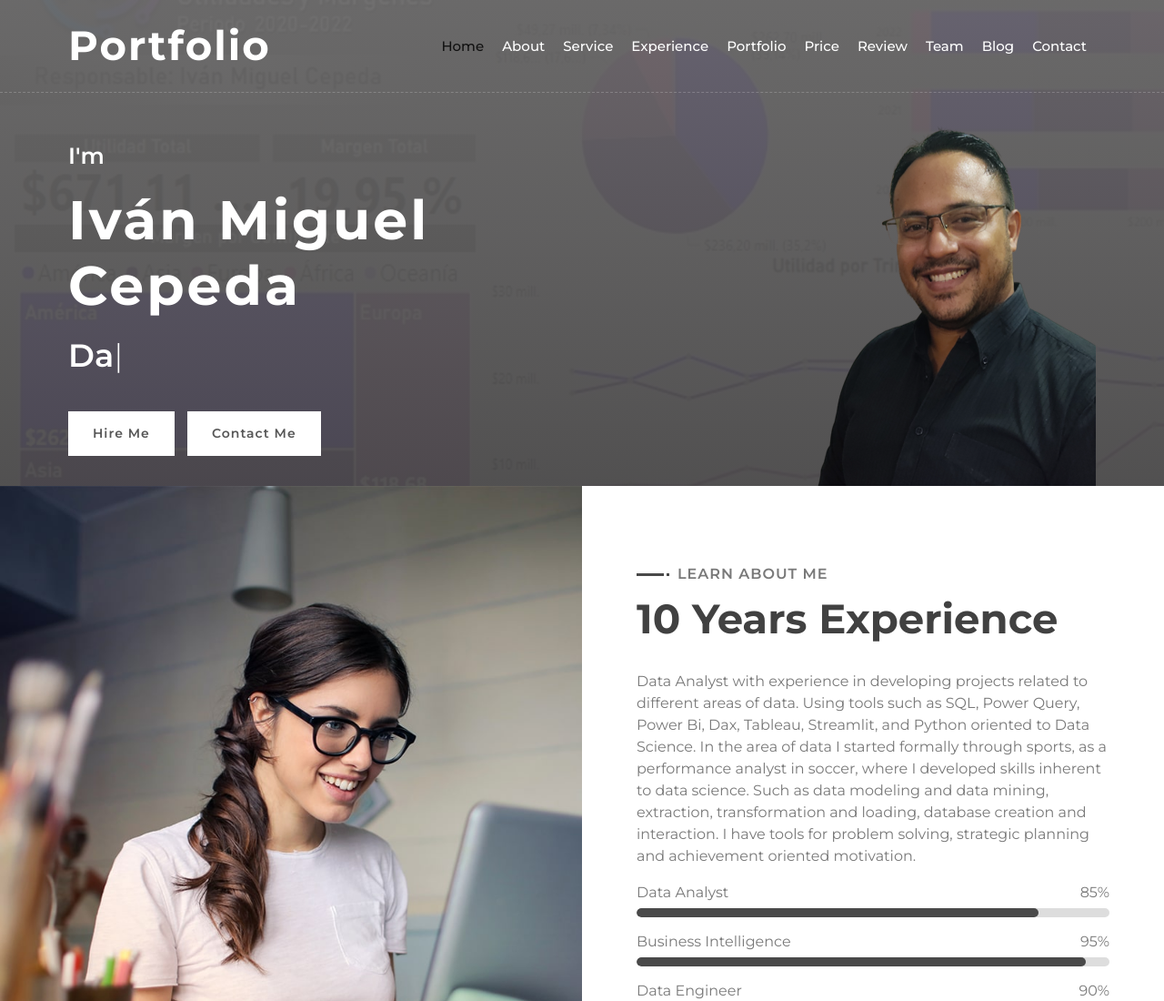
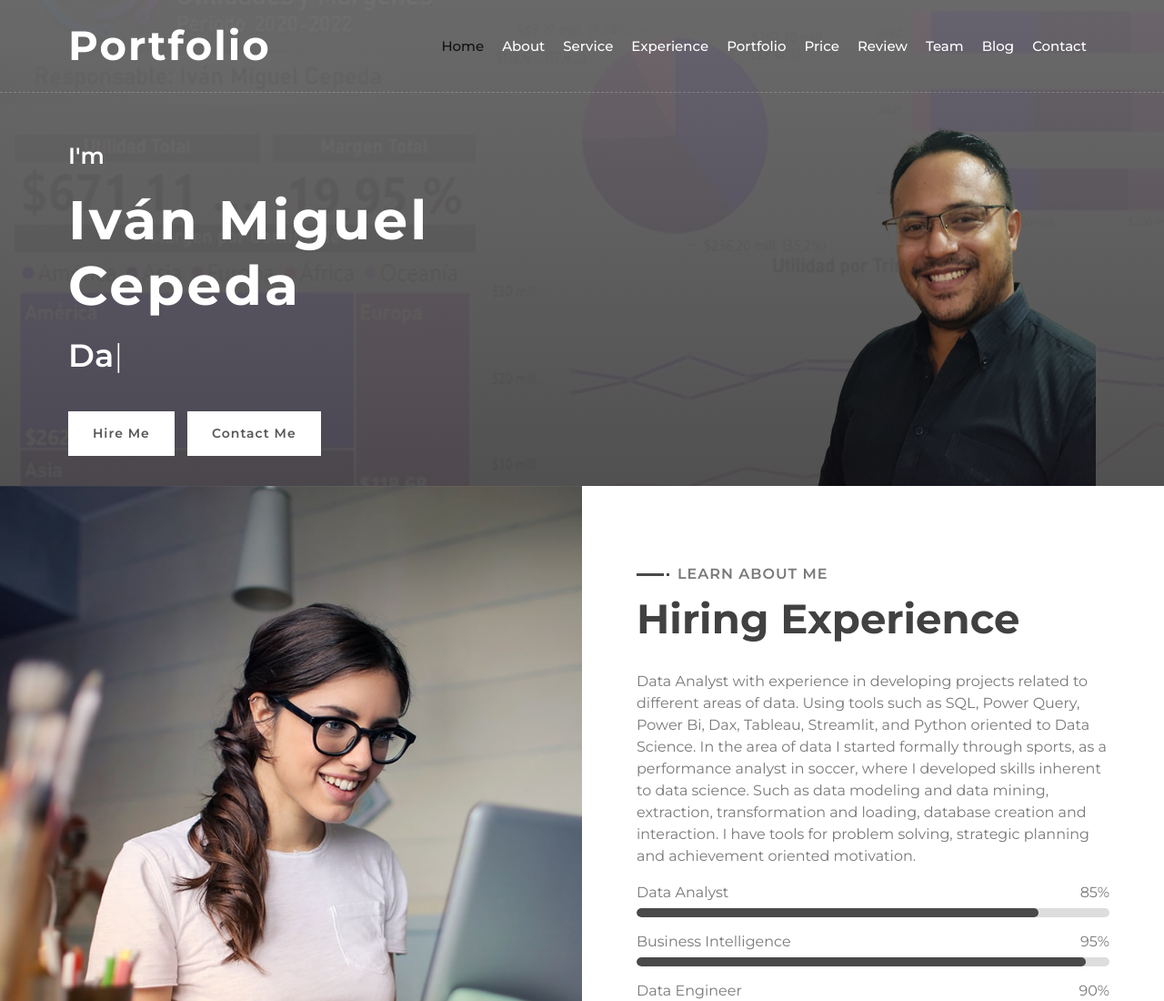
Before and after one commit to Ivan-Cepeda/ivan-cepeda.github.io, a plain HTML site: page index.html in a window 1280 px wide. Shown: the top 1100 px of the page at 91% size. Drawn offline with nearby package versions, Linux system fonts and the light colour scheme; animation ran at ten frames a second.

Commit message:
borrtempl

```diff
--- a/index.html
+++ b/index.html
@@ -94,7 +94,7 @@
                         <div class="about-content">
                             <div class="section-header text-left">
                                 <p>Learn About Me</p>
-                                <h2>10 Years Experience</h2>
+                                <h2>Hiring Experience</h2>
                             </div>
                             <div class="about-text">
                                 <p>
```
